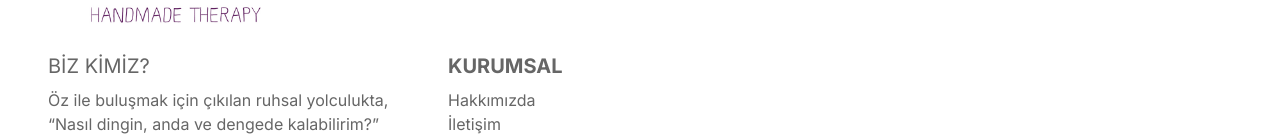
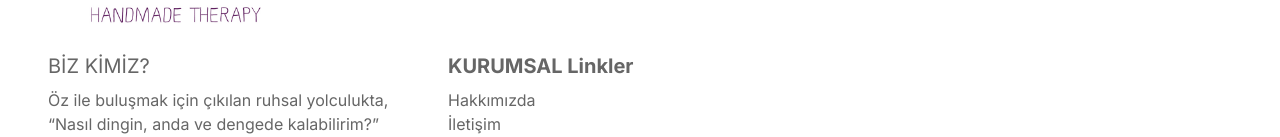
Before and after one commit to rcteenx/ruhanda, a Next.js app: page / in a window 1280 px wide. Shown: the part 1734-1871 px from the top of the page. Built offline with nearby package versions, Linux system fonts and the light colour scheme.

Commit message:
edit footer

```diff
--- a/components/ui/footer/index.jsx
+++ b/components/ui/footer/index.jsx
@@ -24,7 +24,7 @@ export default function Footer() {
         </div>
         <div className="grow">
           <div className="text-center md:text-left">
-            <h3>KURUMSAL</h3>
+            <h3>KURUMSAL Linkler</h3>
             <ul>
               <li>
                 <a href="/about-us">Hakkımızda</a>
```
